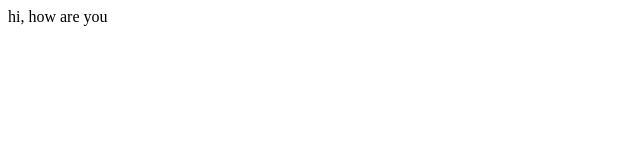
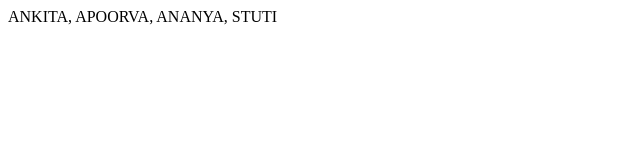
Before and after one commit to sohail0419/freestyle, a plain HTML site: page index.html in a window 1280 px wide. Shown: the whole page, without its empty margins (0-640 px from the left). Drawn offline with Linux system fonts and the light colour scheme.

Commit message:
from sohail branch

```diff
--- a/index.html
+++ b/index.html
@@ -1,5 +1,5 @@
 <html>
 	<body>
-		hi, how are you
+		ANKITA, APOORVA, ANANYA, STUTI
 	</body>
 </html>
```
